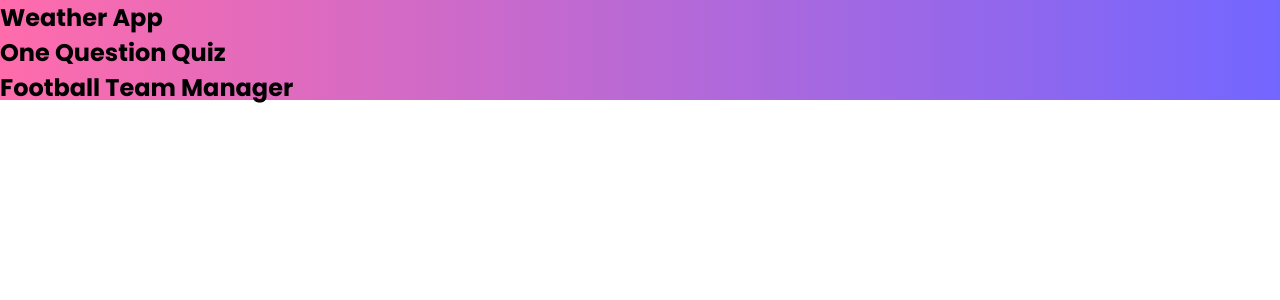
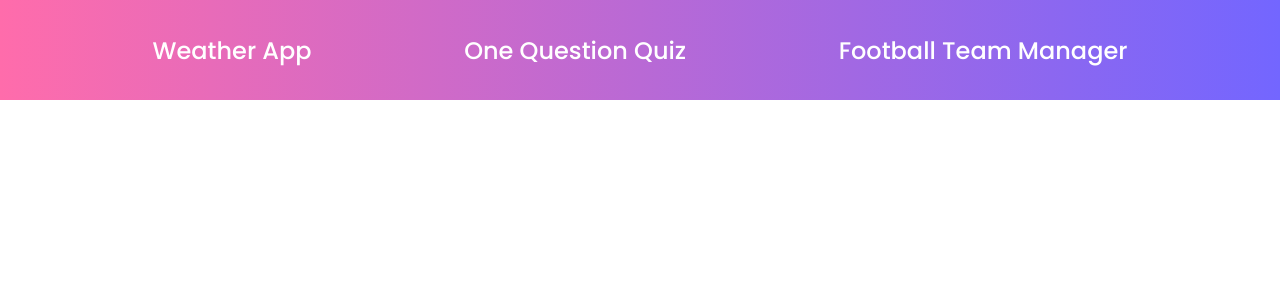
Before and after one commit to aevansme/tech-test-johnguilding, a React (Create React App) app: page / in a window 1280 px wide. Shown: the top 300 px of the page. Built offline with nearby package versions, Linux system fonts and the light colour scheme.

Commit message:
header done

```diff
--- a/public/index.html
+++ b/public/index.html
@@ -24,8 +24,7 @@
       work correctly both with client-side routing and a non-root public URL.
       Learn how to configure a non-root public URL by running `npm run build`.
     -->
-    <link rel="preconnect" href="https://fonts.gstatic.com">
-    <link href="https://fonts.googleapis.com/css2?family=Poppins:wght@100;300;400;700&display=swap" rel="stylesheet">
+    <link href="https://fonts.googleapis.com/css2?family=Poppins:wght@100;300;400;500&display=swap" rel="stylesheet">
     <title>React App</title>
   </head>
   <body>
--- a/src/components/Header/Header.module.scss
+++ b/src/components/Header/Header.module.scss
@@ -2,4 +2,17 @@
     width: 100%;
     height: 100px;
     background-image: linear-gradient(to right, (#FF6CAB), (#7366FF));
+    display: flex;
+    justify-content: space-evenly;
+    align-items: center;
+
+    h2 {
+        font-weight: 500;
+        color: #FFFFFF;
+
+        &:hover {
+            cursor: pointer;
+            text-decoration: underline;
+        }
+    }
 }
```
